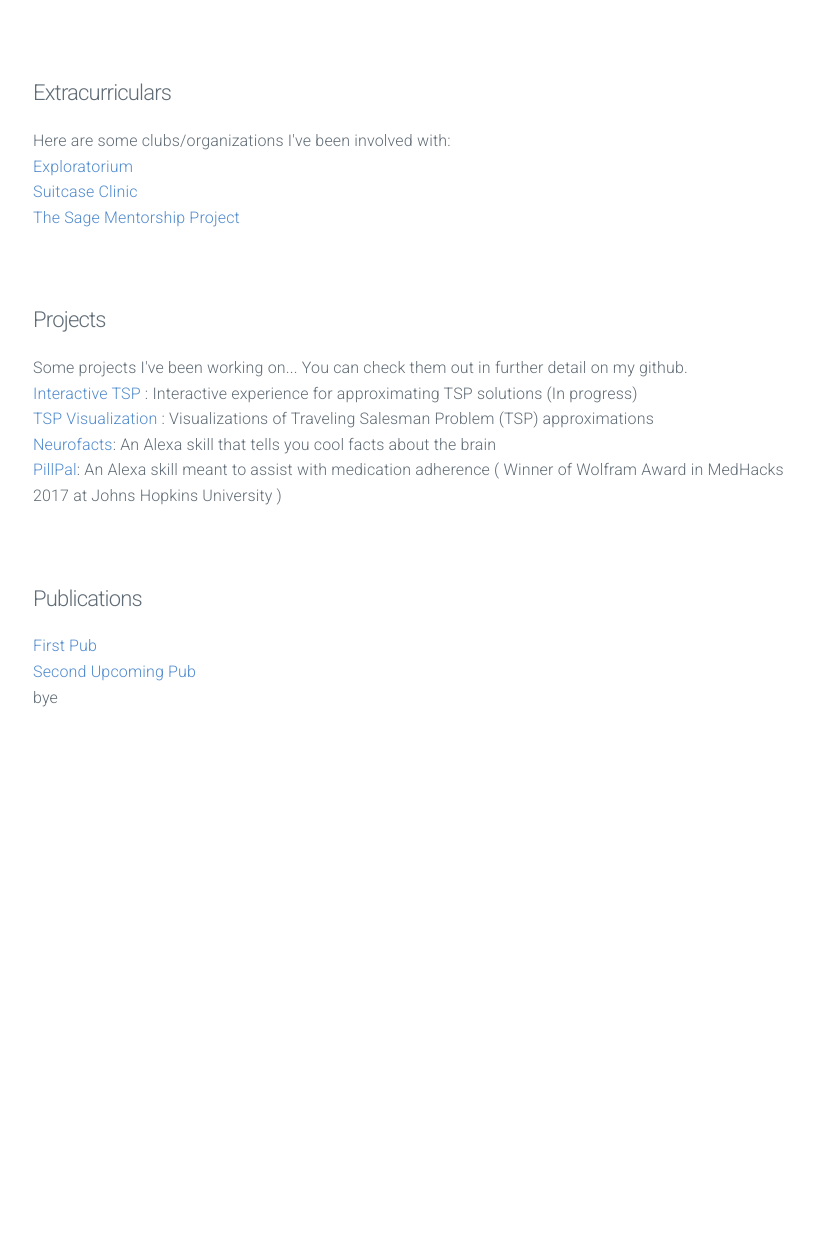
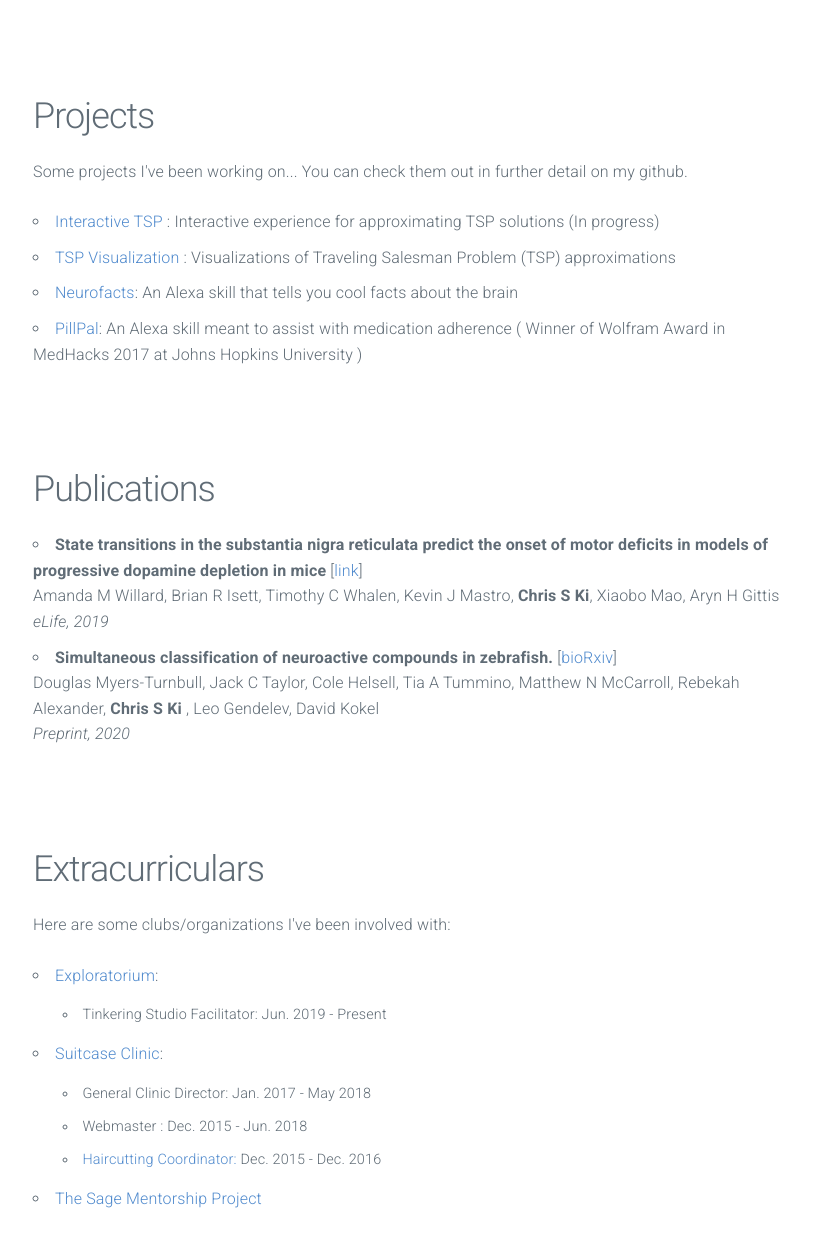
Before and after one commit to chriski777/chriski777.github.io, a plain HTML site: page index.html in a window 1280 px wide. Shown: the part 562-1799 px from the top of the page, without its empty margins (227-1041 px from the left). Before the commit the page ends 1297 px from the top, so only its background shows below. Drawn offline with nearby package versions, Linux system fonts and the light colour scheme.

Commit message:
Rearranged some sections and fixed up publications and extracurricular sections

```diff
--- a/index.html
+++ b/index.html
@@ -24,13 +24,16 @@
 							<h1 class="nav_link"> <a href= "#"> Home </a> </h1>
 						</li>
 						<li class="nav_item">
-							<h1 class= "nav_link"> <a href= "#"> About </a> </h1>
+							<h1 class= "nav_link"> <a href= "#about"> About </a> </h1>
 						</li>
 						<li class="nav_item">
-							<h1 class= "nav_link"> <a href= "#"> Extracurriculars </a> </h1>
+							<h1 class= "nav_link"> <a href= "#projects"> Projects </a> </h1>
 						</li>
 						<li class="nav_item">
-							<h1 class= "nav_link"> <a href= "#"> Publications </a> </h1>
+							<h1 class= "nav_link"> <a href= "#pubs"> Publications </a> </h1>
+						</li>
+						<li class="nav_item">
+							<h1 class= "nav_link"> <a href= "#ec"> Extracurriculars </a> </h1>
 						</li>
 					</ul>
 				</section>
@@ -61,7 +64,8 @@
 				</div>
 			</section>
 			<section class="container" >
-				<h4 class="projects"> About </h4>
+				<div class = "anchor" id = "about"> </div>
+				<h2 class="projects"> About </h2>
 				<p>
 					I'm a full-time Python Programmer at the <a href= "http://kokellab.com/"> Kokel Lab</a>. I'm also currently applying to graduate school to Ph.D programs in computational neuroscience.
 				</p>
@@ -70,47 +74,67 @@
 				</p>
 			</section>
 			<section class="container" >
-				<h4 class="projects"> Extracurriculars </h4>
-				Here are some clubs/organizations I've been involved with:
-				<br>
-				<a href= "https://www.exploratorium.edu/tinkering">
-					Exploratorium
-				</a><br>
-				<a href= "https://www.suitcaseclinic.org/general-clinic">
-					Suitcase Clinic
-				</a><br>
-				<a href= "https://callink.berkeley.edu/organization/sagementorshipproject">
-					The Sage Mentorship Project
-				</a><br>
+				<div class = "anchor" id = "projects"> </div>
+				<h2 class="projects"> Projects </h2>
+				<p> Some projects I've been working on... You can check them out in further detail on my github. </p>
+				<ul>
+					<li>
+						<a href= "https://arctic-beaver-27701.herokuapp.com">
+						Interactive TSP </a>: Interactive experience for approximating TSP solutions (In progress)
+					</li>
+					<li>
+						<a href= "https://www.chriski.me/TSP_Solver_Website/">
+						TSP Visualization </a>: Visualizations of Traveling Salesman Problem (TSP) approximations
+					</li>
+					<li>
+						<a href= "https://www.amazon.com/Khisirc-NeuroFacts/dp/B07462784V/ref=sr_1_1?keywords=neurofacts&qid=1571639293&s=digital-skills&sr=1-1">
+						Neurofacts</a>: An Alexa skill that tells you cool facts about the brain
+					</li>
+					<li>
+						<a href = "https://devpost.com/software/pillpal-f3yd81">
+						PillPal</a>: An Alexa skill meant to assist with medication adherence ( Winner of Wolfram Award in MedHacks 2017 at Johns Hopkins University )
+					</li>
+				</ul>
 			</section>
 			<section class="container" >
-				<h4 class="projects"> Projects </h4>
-				Some projects I've been working on... You can check them out in further detail on my github.
-				<br>
-				<a href= "https://arctic-beaver-27701.herokuapp.com">
-				Interactive TSP </a>: Interactive experience for approximating TSP solutions (In progress)
-				<br>
-				<a href= "https://www.chriski.me/TSP_Solver_Website/">
-				TSP Visualization </a>: Visualizations of Traveling Salesman Problem (TSP) approximations
-				<br>
-				<a href= "https://www.amazon.com/Khisirc-NeuroFacts/dp/B07462784V/ref=sr_1_1?keywords=neurofacts&qid=1571639293&s=digital-skills&sr=1-1">
-				Neurofacts</a>: An Alexa skill that tells you cool facts about the brain
-				<br>
-				<a href = "https://devpost.com/software/pillpal-f3yd81">
-				PillPal</a>: An Alexa skill meant to assist with medication adherence ( Winner of Wolfram Award in MedHacks 2017 at Johns Hopkins University )
+				<div class = "anchor" id = "pubs"> </div>
+				<h2 class="projects"> Publications </h4>
+				<ul>
+					<li>
+						<b>State transitions in the substantia nigra reticulata predict the onset of motor deficits in models of progressive dopamine depletion in mice </b>[<a href= "https://elifesciences.org/articles/42746">link</a>]
+						<br>
+						Amanda M Willard, Brian R Isett, Timothy C Whalen, Kevin J Mastro, <b>Chris S Ki</b>, Xiaobo Mao, Aryn H Gittis
+						<br>
+						<i> eLife, 2019 </i>
+					</li>
+					<li>
+						<b> Simultaneous classification of neuroactive compounds in zebrafish. </b> [<a href= "https://www.biorxiv.org/content/10.1101/2020.01.01.891432v1">bioRxiv</a>]
+						<br>
+						Douglas Myers-Turnbull, Jack C Taylor, Cole Helsell, Tia A Tummino, Matthew N McCarroll, Rebekah Alexander, <b>Chris S Ki </b>, Leo Gendelev, David Kokel
+						<br>
+						<i> Preprint, 2020 </i>
+					</li>
+				</ul>
 			</section>
 			<section class="container" >
-				<h4 class="projects"> Publications </h4>
-				<a href= "https://elifesciences.org/articles/42746">
-					First Pub
-				</a><br>
-				<a href= "https://www.biorxiv.org/content/10.1101/2020.01.01.891432v1">
-					Second Upcoming Pub
-				</a><br>
+				<div class = "anchor" id = "ec"> </div>
+				<h2 class="projects"> Extracurriculars </h2>
+				<p> Here are some clubs/organizations I've been involved with: </p>
+				<ul>
+					<li> <a href= "https://www.exploratorium.edu/tinkering">Exploratorium</a>: </li>
+						<ul>
+							<li> Tinkering Studio Facilitator: Jun. 2019 - Present </li>
+						</ul>
+					<li> <a href= "https://www.suitcaseclinic.org/general-clinic">Suitcase Clinic</a>:
+						<ul>
+							<li> General Clinic Director:  Jan. 2017 - May 2018</li>
+							<li> Webmaster : Dec. 2015 - Jun. 2018</li>
+							<li> <a href = "https://news.berkeley.edu/2016/07/01/suitcase-clinic-services-for-the-homeless-life-lessons-for-volunteers/"> Haircutting Coordinator: </a> Dec. 2015 - Dec. 2016 </li>
+						</ul>
+					<li> <a href= "https://callink.berkeley.edu/organization/sagementorshipproject"> The Sage Mentorship Project</a>
 			</section>
 			<footer class="footer">
 				<section class="container">
-					<p>bye</p>
 				</section>
 			</footer>
 
```
